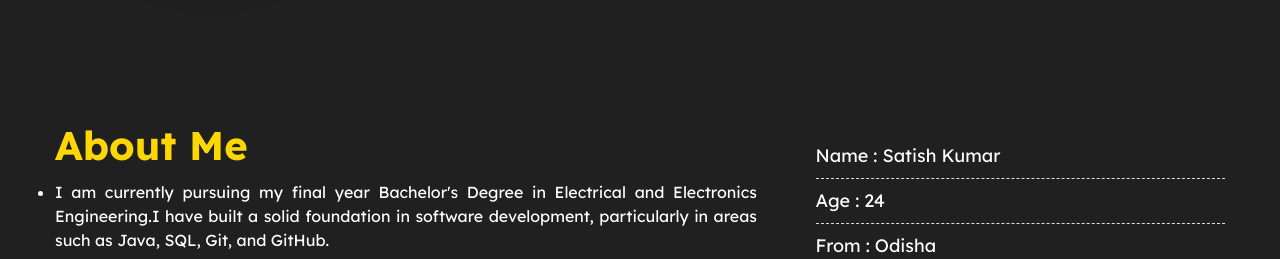
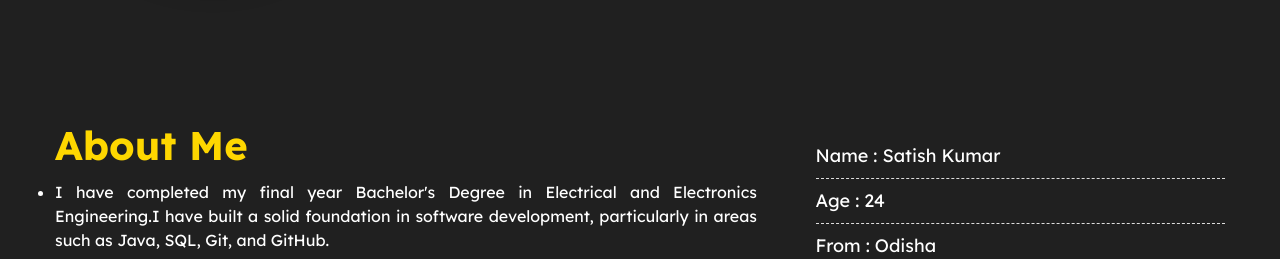
Before and after one commit to Satish-kumar99/MY-Protofolio, a plain HTML site: page index.html in a window 1280 px wide. Shown: the part 480-739 px from the top of the page. Drawn offline with nearby package versions, Linux system fonts and the light colour scheme.

Commit message:
Update index.html

```diff
--- a/index.html
+++ b/index.html
@@ -72,7 +72,7 @@
                 <div class="about-content">
                     <h4>About Me</h4>
                     <ul>
-                      <li>I am currently pursuing my final year Bachelor's Degree in Electrical and Electronics Engineering.I have built a solid foundation in software development, particularly in areas such as Java, SQL, Git, and GitHub.</li>
+                      <li>I have completed my final year Bachelor's Degree in Electrical and Electronics Engineering.I have built a solid foundation in software development, particularly in areas such as Java, SQL, Git, and GitHub.</li>
                       <li> My expertise in these areas allows me to approach projects with confidence and deliver high-quality results.I have a strong belief in the value of continuous learning and staying adaptable in the ever-evolving world of software engineering.</li>
                       <li> I actively seek out opportunities to expand my knowledge and skills, embracing new technologies and approaches.Feel free to explore my work and get in touch if you have any questions or opportunities to collaborate. </li>
                     </ul>
```
